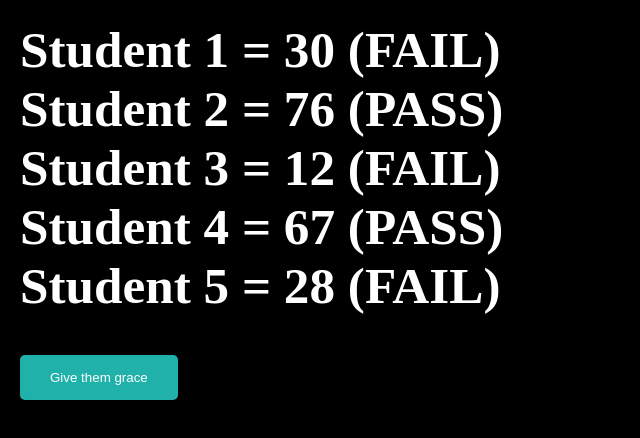
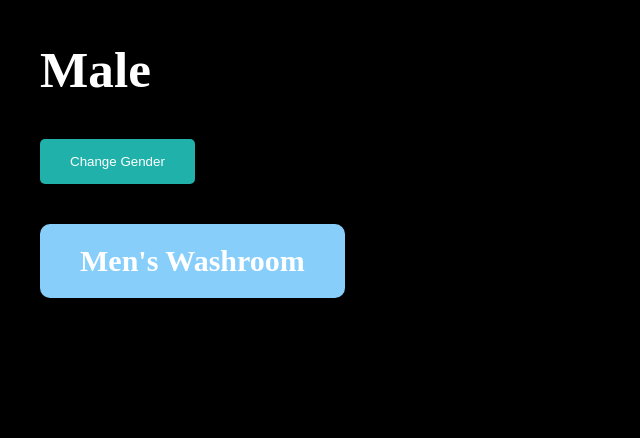
Before and after one commit to yuvrajkrishna/day-73-react, a React (Vite) app: page / in a window 1280 px wide. Shown: the top 438 px of the page, without its empty margins (0-640 px from the left). Built offline with nearby package versions, Linux system fonts and the light colour scheme.

Commit message:
sxith commit

```diff
--- a/src/App.jsx
+++ b/src/App.jsx
@@ -1,30 +1,24 @@
 import React, { useState } from 'react'
+import Men from './Men';
+import Women from './Women';
+const App = () => {
+  const [gender,setGender] = useState('Male')
+  function changeGender(){
+    if(gender == "Male"){
+      setGender('Female');
 
-const App = () => {
-  const [marks,setMarks]=useState([30,76,12,67,28])
+    }
+    else{
+      setGender('Male');
 
-  function graceStudent(elem){
-    const newMarks = marks.map(function(elem){
-      if(elem <= 30){
-        return elem+5
-      }
-      else{
-        return elem;
-      }
-    })
-    setMarks(newMarks)
+    }
   }
-  return (
-    <div>
-      {
-        marks.map(function(elem,idx){
-          return <h1 key={idx}>Student  {idx+1} = {elem} ({elem>30?'PASS':'FAIL'})</h1>
-        })
+  return <div className='parent'>
+    <h1>{gender}</h1>
+    <button onClick={changeGender}>Change Gender</button>
+    {gender == "Male" ? <Men/> : <Women/>}
 
-      }
-      <button onClick={graceStudent}>Give them grace</button>
-    </div>
-  )
+  </div>
 }
 
 export default App
--- /dev/null
+++ b/src/Men.jsx
@@ -0,0 +1,11 @@
+import React from 'react'
+
+const Men = () => {
+  return (
+    <div className='Men'>
+      Men's Washroom
+    </div>
+  )
+}
+
+export default Men
--- /dev/null
+++ b/src/Women.jsx
@@ -0,0 +1,11 @@
+import React from 'react'
+
+const Women = () => {
+  return (
+    <div className='Women'>
+      Women's Washroom
+    </div>
+  )
+}
+
+export default Women
--- a/src/index.css
+++ b/src/index.css
@@ -19,4 +19,40 @@ button{
   margin-top: 40px;
   border-radius: 5px;
   border: none;
+  cursor: pointer;
+  transform: button ease 0.5s;
+  margin-bottom: 40px;
 }
+
+button:hover{
+  scale: 0.95;
+
+}
+
+div{
+  padding: 10px;
+  font-family: 'Poppins ';
+
+}
+
+.Women{
+  width: fit-content;
+  padding: 20px 40px;
+  font-size: 30px;
+  font-weight: 600;
+  background-color: rgb(235, 91, 115);
+  color: white;
+  border-radius: 10px;
+
+}
+
+.Men{
+  border-radius: 10px;
+  margin-bottom: 20px;
+  width: fit-content;
+  padding: 20px 40px;
+  font-size: 30px;
+  font-weight: 600;
+  background-color:lightskyblue;
+  color: white;
+}
```
